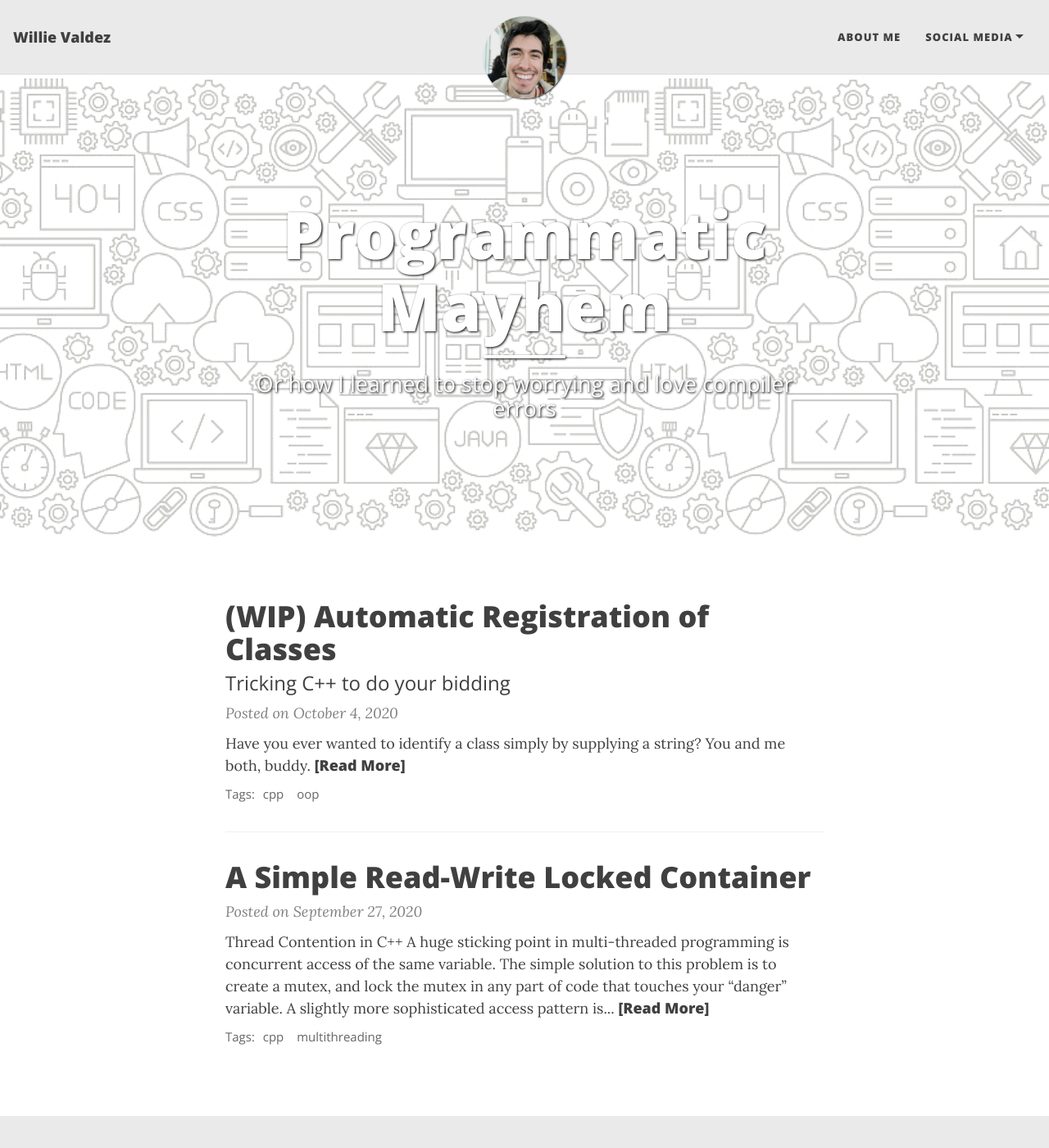
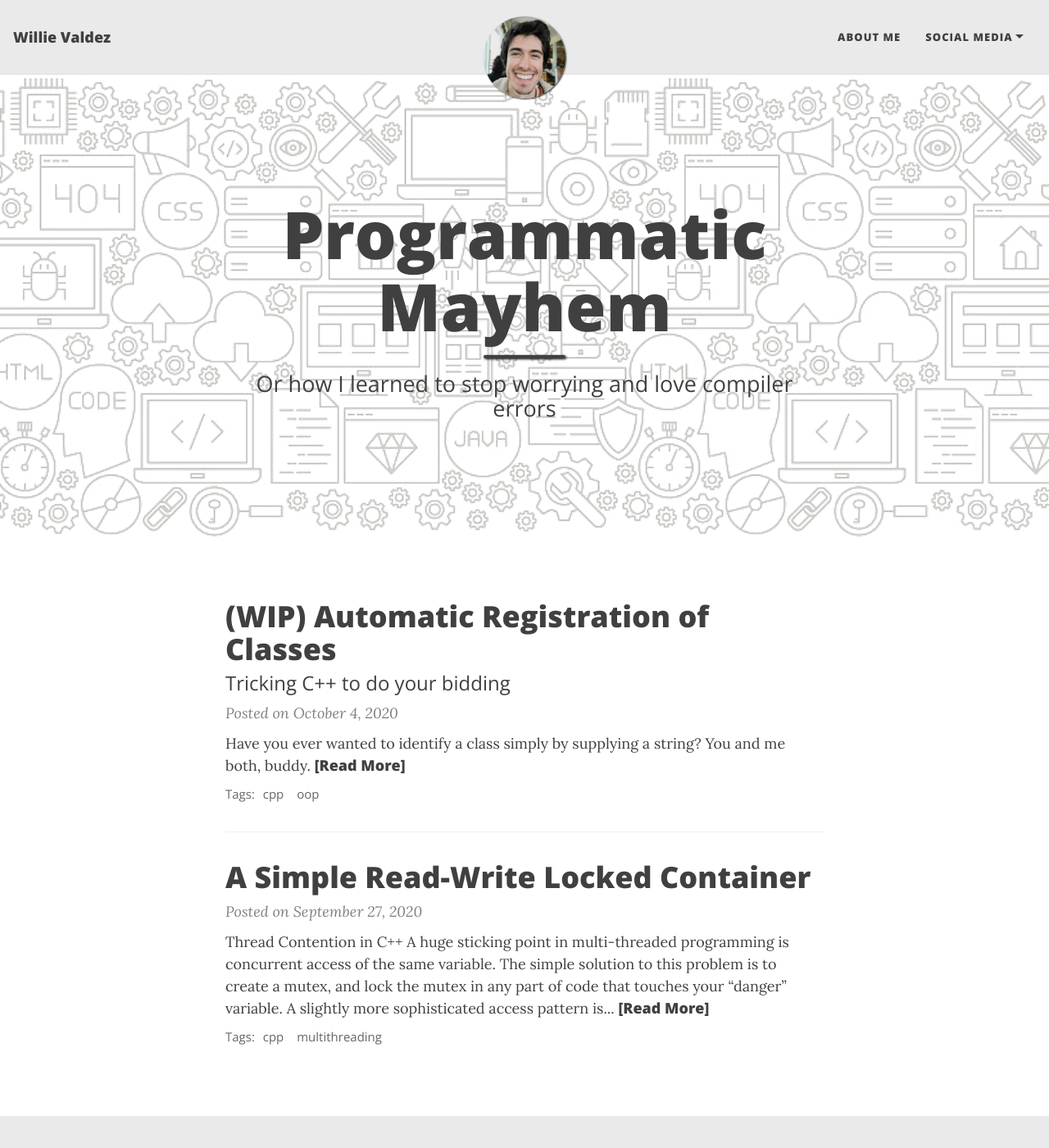
Before and after one commit to g2valdez/willievaldez.github.io, a Jekyll site: the page built from index.html, in a window 1280 px wide and 1400 px high. Shown: the whole window at 82% size. Built offline with Jekyll 4.4.1, drawn with Linux system fonts in a browser that asks for light colours; nearby versions of some CDN libraries; the list of posts is cut into pages by our own code.

Commit message:
made big-img h1 black font with no shadow

```diff
--- a/assets/css/beautifuljekyll.css
+++ b/assets/css/beautifuljekyll.css
@@ -646,8 +646,6 @@ nav.top-nav-short-permanent ~ header > .intro-header.big-img {
 .intro-header.big-img .page-heading,
 .intro-header.big-img .post-heading {
   padding: 6.25rem 0;
-  color: #FFF;
-  text-shadow: 1px 1px 3px #000;
 }
 .intro-header .page-heading h1 {
   margin-top: 0;
```
